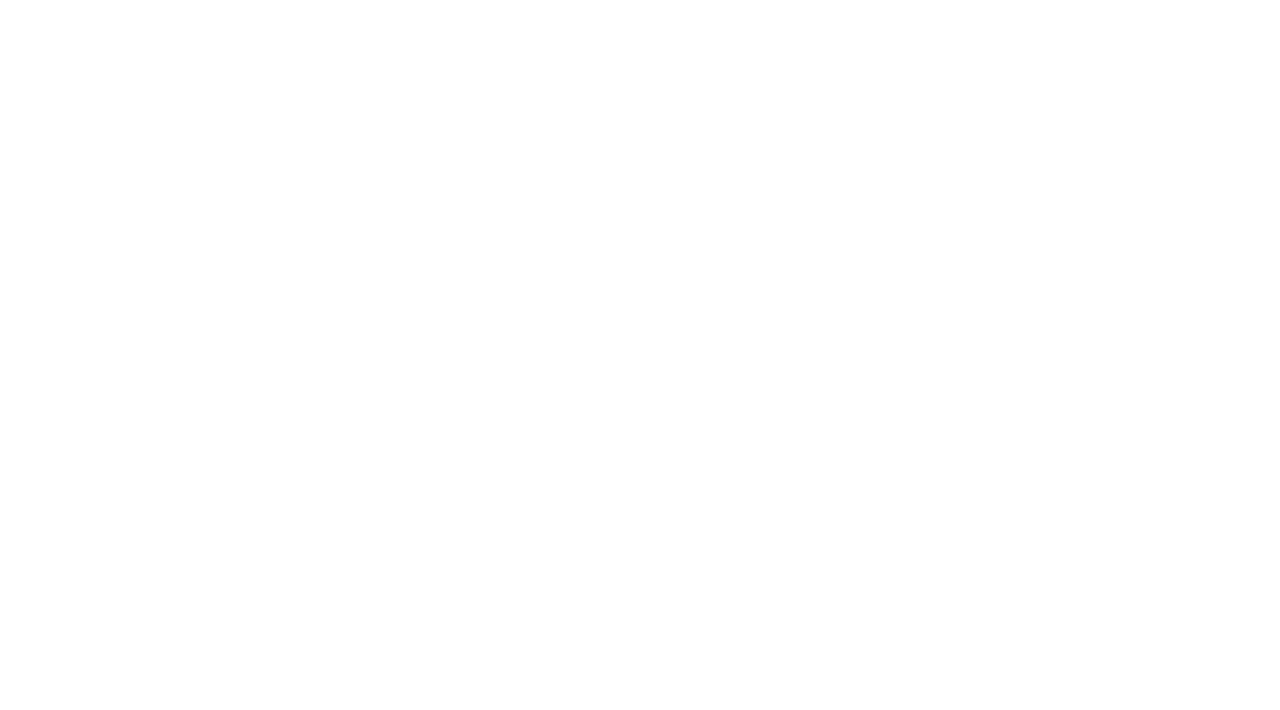
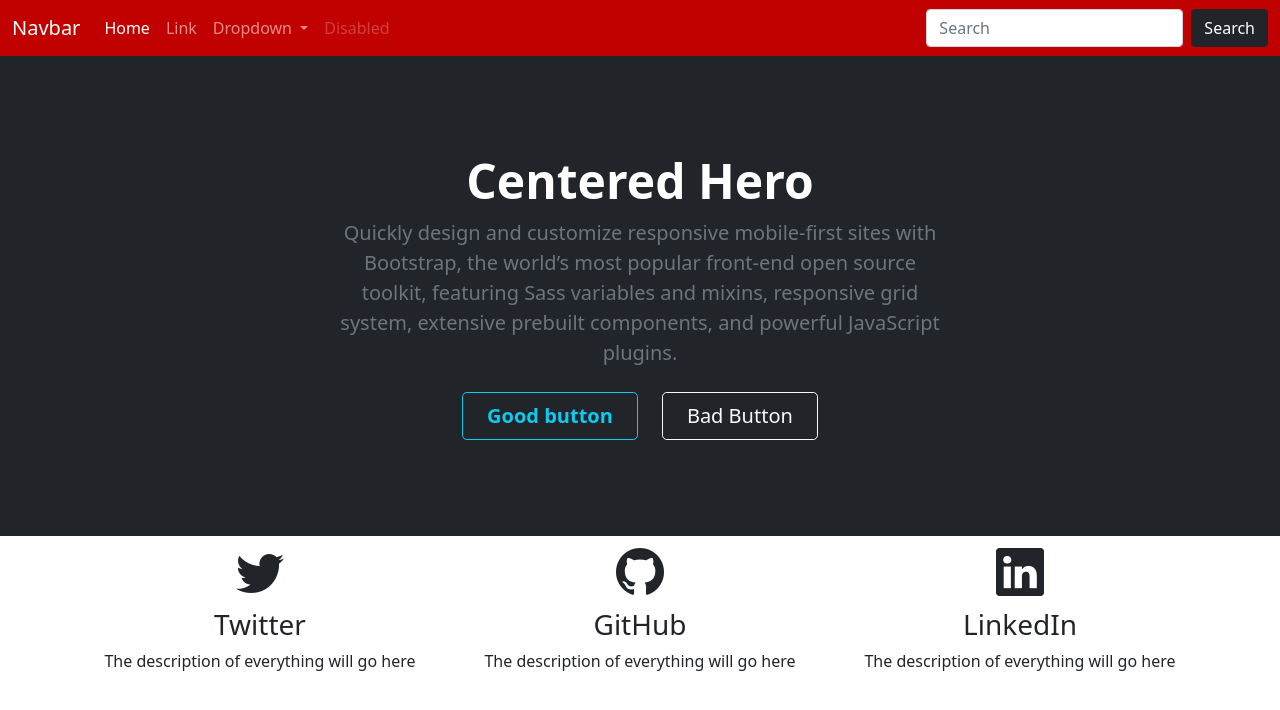
Before and after one commit to ngelbard/Nolan-Gelbard-JOUR352, a plain HTML site: page Bootstrap_Work/landing-page.html in a window 1280 px wide. Drawn offline with nearby package versions, Linux system fonts and the light colour scheme.

Commit message:
new changes

```diff
--- a/Bootstrap_Work/landing-page.html
+++ b/Bootstrap_Work/landing-page.html
@@ -0,0 +1,114 @@
+
+<!doctype html>
+
+<html lang="en">
+<head>
+  <meta charset="utf-8">
+  <meta name="viewport" content="width=device-width, initial-scale=1, shrink-to-fit=no">
+
+  <title>Bootstrap Template</title>
+  <meta name="description" content="Merrill College of Journalism, UMD">
+  <meta name="author" content="Nolan Gelbard">
+
+<!-- Bootstrap CSS and JavaScript -->
+  <link href="https://cdn.jsdelivr.net/npm/bootstrap@5.0.1/dist/css/bootstrap.min.css" rel="stylesheet" integrity="sha384-+0n0xVW2eSR5OomGNYDnhzAbDsOXxcvSN1TPprVMTNDbiYZCxYbOOl7+AMvyTG2x" crossorigin="anonymous">
+  <script src="https://cdn.jsdelivr.net/npm/bootstrap@5.0.1/dist/js/bootstrap.bundle.min.js" integrity="sha384-gtEjrD/SeCtmISkJkNUaaKMoLD0//ElJ19smozuHV6z3Iehds+3Ulb9Bn9Plx0x4" crossorigin="anonymous"></script>
+  <link rel="stylesheet" href="https://cdn.jsdelivr.net/npm/bootstrap-icons@1.5.0/font/bootstrap-icons.css">
+
+<!--Inline CSS for the Icons-->
+  <style>
+  .bi {
+    font-size:3em;
+  }
+  .col-md-4 {
+    text-align: center;
+  }
+  </style>
+
+</head>
+<body>
+
+<!--This is the Navbar-->
+  <nav class="navbar navbar-expand-lg navbar-dark" style="background-color: #C10000;">
+    <div class="container-fluid">
+      <a class="navbar-brand" href="#">Navbar</a>
+      <button class="navbar-toggler" type="button" data-bs-toggle="collapse" data-bs-target="#navbarSupportedContent" aria-controls="navbarSupportedContent" aria-expanded="false" aria-label="Toggle navigation">
+        <span class="navbar-toggler-icon"></span>
+      </button>
+      <div class="collapse navbar-collapse" id="navbarSupportedContent">
+        <ul class="navbar-nav me-auto mb-2 mb-lg-0">
+          <li class="nav-item">
+            <a class="nav-link active" aria-current="page" href="#">Home</a>
+          </li>
+          <li class="nav-item">
+            <a class="nav-link" href="#">Link</a>
+          </li>
+          <li class="nav-item dropdown">
+            <a class="nav-link dropdown-toggle" href="#" id="navbarDropdown" role="button" data-bs-toggle="dropdown" aria-expanded="false">
+              Dropdown
+            </a>
+            <ul class="dropdown-menu" aria-labelledby="navbarDropdown">
+              <li><a class="dropdown-item" href="#">Action</a></li>
+              <li><a class="dropdown-item" href="#">Another action</a></li>
+              <li><hr class="dropdown-divider"></li>
+              <li><a class="dropdown-item" href="#">Something else here</a></li>
+            </ul>
+          </li>
+          <li class="nav-item">
+            <a class="nav-link disabled" href="#" tabindex="-1"    aria-disabled="true">Disabled</a>
+          </li>
+        </ul>
+        <form class="d-flex">
+          <input class="form-control me-2" style="color: black" type="search" placeholder="Search" aria-label="Search">
+          <button class="btn btn-dark" type="submit">Search</button>
+        </form>
+      </div>
+    </div>
+  </nav>
+
+<!--This is the Hero-->
+  <div class="bg-dark text-secondary px-4 py-5 text-center">
+      <div class="py-5">
+        <h1 class="display-5 fw-bold text-white">Centered Hero</h1>
+        <div class="col-lg-6 mx-auto">
+          <p class="fs-5 mb-4">Quickly design and customize responsive mobile-first sites with Bootstrap, the world’s most popular front-end open source toolkit, featuring Sass variables and mixins, responsive grid system, extensive prebuilt components, and powerful JavaScript plugins.</p>
+          <div class="d-grid gap-2 d-sm-flex justify-content-sm-center">
+            <button type="button" class="btn btn-outline-info btn-lg px-4 me-sm-3 fw-bold">Good button</button>
+            <button type="button" class="btn btn-outline-light btn-lg px-4">Bad Button</button>
+          </div>
+        </div>
+      </div>
+    </div>
+
+<!--This is to make the grid-->
+  <div class="row">
+   <div class="col-md-6"></div>
+   <div class="col-md-6"></div>
+  </div>
+
+<!--These are the icons and descriptions -->
+  <div class="container">
+        <div class="row">
+              <div class="col-md-4">
+              <i class="bi bi-twitter"></i>
+                      <h3>Twitter</h3>
+                      <p>The description of everything will go here</p>
+              </div>
+              <div class="col-md-4">
+              <i class="bi bi-github"></i>
+                      <h3>GitHub</h3>
+                      <p>The description of everything will go here</p>
+              </div>
+              <div class="col-md-4">
+              <i class="bi bi-linkedin"></i>
+                      <h3>LinkedIn</h3>
+                      <p>The description of everything will go here</p>
+              </div>
+        </div>
+  </div>
+
+
+
+
+</body>
+</html>
```
Also changed, not shown: Bootstrap_Work/bootstrap-template.html (+1 -1 lines).
